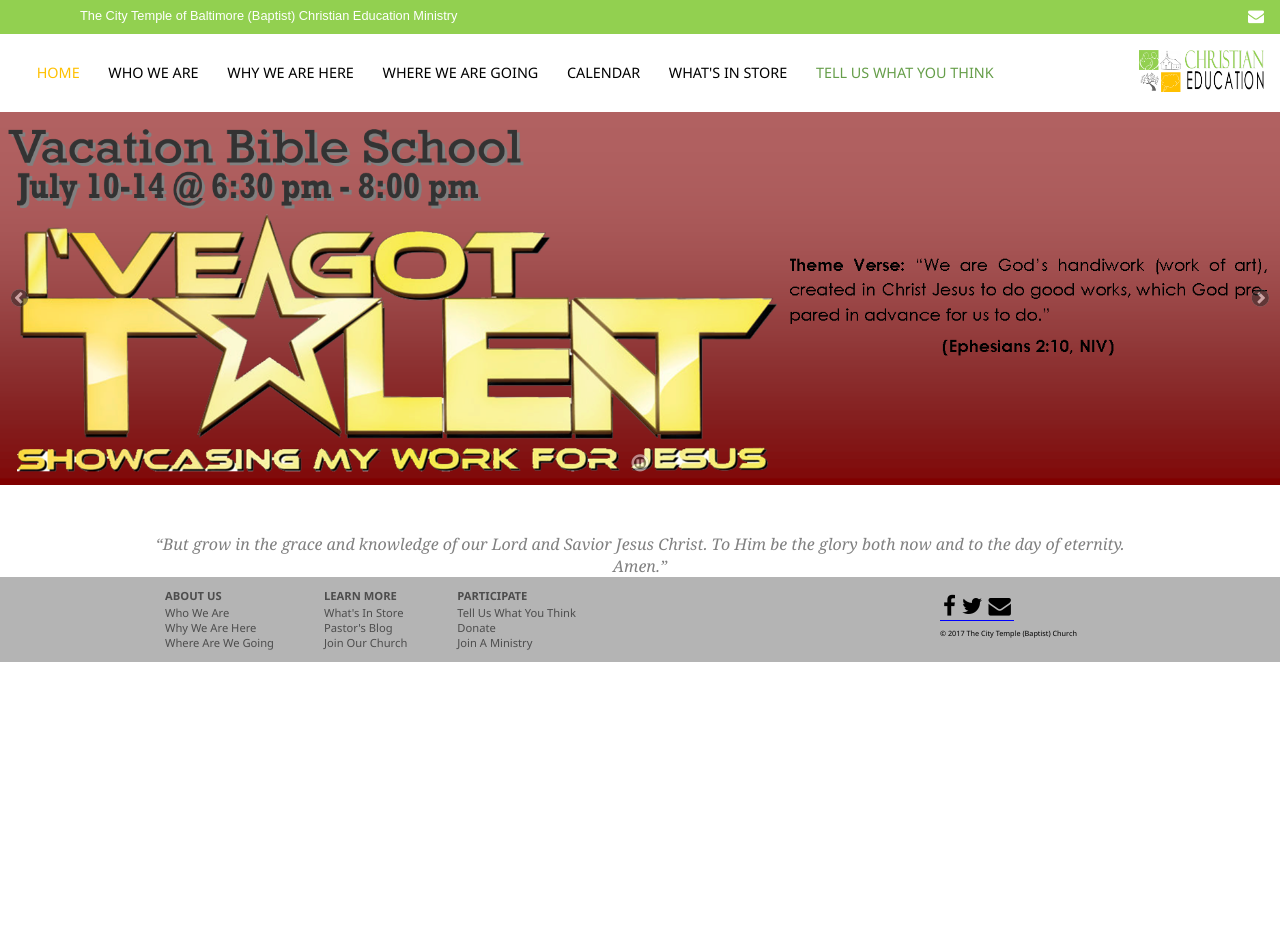
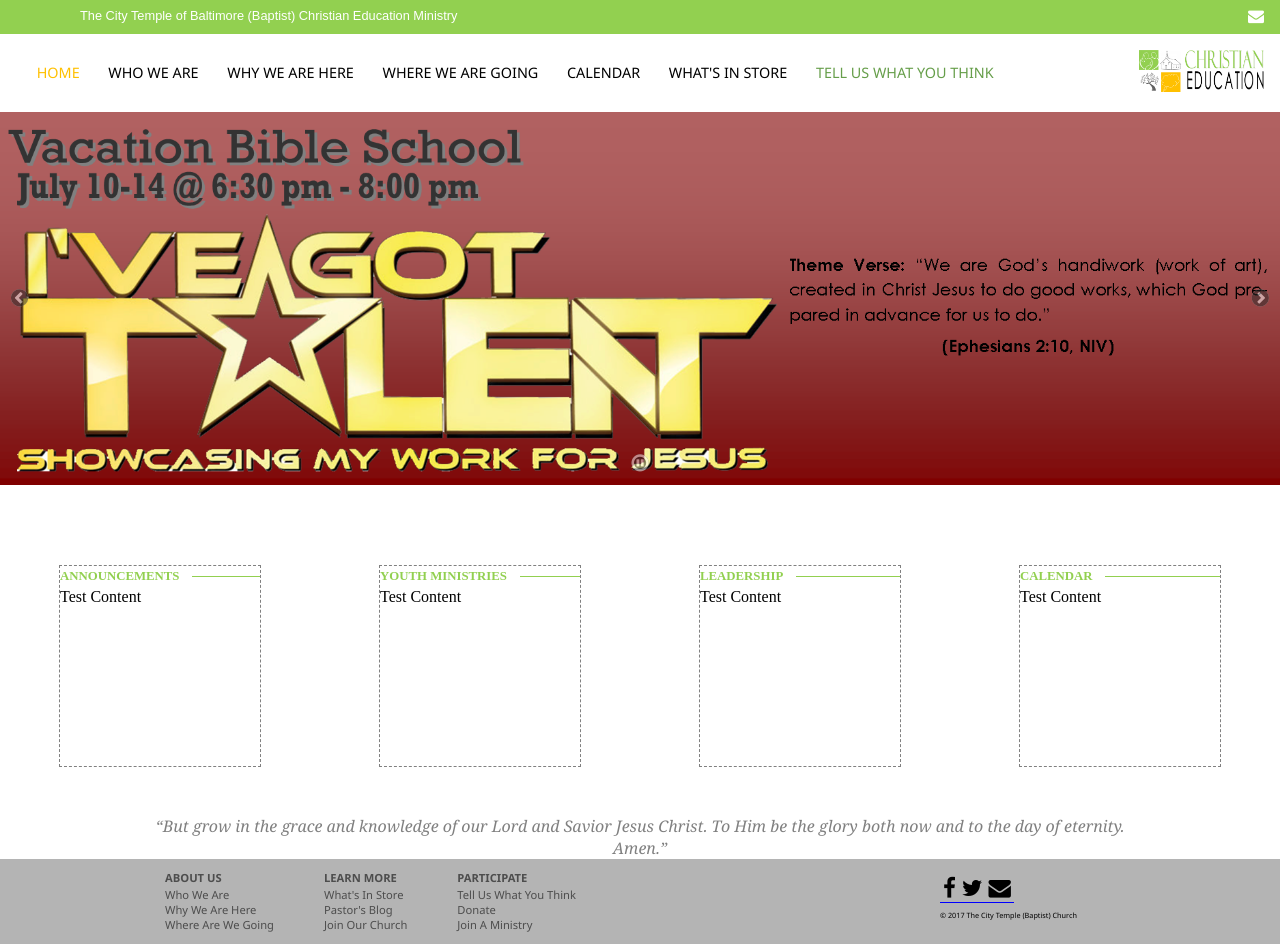
Before and after one commit to EJLearner/church-site-react, a React (Create React App) app: page / in a window 1280 px wide. Before the commit the page ends 800 px from the top, so only its background shows below. Built offline with nearby package versions, Linux system fonts and the light colour scheme.

Commit message:
add code for four bottom squares

```diff
--- a/package.json
+++ b/package.json
@@ -6,6 +6,7 @@
     "font-awesome": "^4.7.0",
     "lodash": "^4.17.4",
     "moment": "^2.18.1",
+    "prop-types": "^15.5.10",
     "react": "^15.5.4",
     "react-dom": "^15.5.4",
     "react-router": "^4.1.1",
--- a/src/Components/Home/Home.js
+++ b/src/Components/Home/Home.js
@@ -1,9 +1,14 @@
-import React, {Component} from 'react';
+import React from 'react';
+
 import Slider from '../Slider/Slider';
+import HomeSquares from '../HomeSquares/HomeSquares';
 
 const Home = () => {
   return (
+  <div>
     <Slider showPictureSelectButtons={false} />
+    <HomeSquares></HomeSquares>
+  </div>
   );
 }
 
--- /dev/null
+++ b/src/Components/HomeSquares/HomeSquares.css
@@ -0,0 +1,32 @@
+.home-page-bottom-content {
+	padding-top: 5em;
+	display: flex;
+	min-width: 800px;
+	 justify-content: space-around;
+	 /* justify-content: space-evenly; */
+}
+
+.home-page-bottom-content h2{
+	color: rgb(146, 208, 80);
+	display: inline-block;
+	font-size: 80%;
+	text-transform: uppercase;
+	width: 100%;
+	border-bottom: 1px solid rgb(146, 208, 80);
+	line-height: 0.01em;
+	/* margin: 5px 0 20px; */
+}
+
+.home-page-bottom-content h2 span{
+	background: white;
+	padding-right: 1em;
+
+}
+
+.home-page-bottom-content>div {
+		border: 1px dashed gray;
+		display: inline-block;
+		height: 200px;
+		position: relative;
+		width: 200px;
+	}
--- /dev/null
+++ b/src/Components/HomeSquares/HomeSquares.js
@@ -0,0 +1,43 @@
+import React from 'react';
+import PropTypes from 'prop-types';
+
+import './HomeSquares.css';
+
+const HomeSquare = (props) => {
+  return (
+    <div>
+      <h2><span>{props.title}</span></h2>
+      {props.children}
+    </div>
+  );
+};
+
+const HomeSquares = (props) => {
+  return (
+    <div className="home-page-bottom-content">
+      <HomeSquare title="Announcements">
+        <div>Test Content</div>
+      </HomeSquare>
+
+      <HomeSquare title="Youth Ministries">
+        <div>Test Content</div>
+      </HomeSquare>
+
+      <HomeSquare title="Leadership">
+        <div>Test Content</div>
+      </HomeSquare>
+
+      <HomeSquare title="Calendar">
+        <div>Test Content</div>
+      </HomeSquare>
+
+    </div>
+  );
+};
+
+HomeSquare.propTypes = {
+  title: PropTypes.string.isRequired,
+  children: PropTypes.node.isRequired
+}
+
+export default HomeSquares;
--- a/src/Components/MenuBar/MenuBar.js
+++ b/src/Components/MenuBar/MenuBar.js
@@ -3,12 +3,10 @@ import {Link} from 'react-router-dom';
 import { withRouter } from 'react-router-dom'
 import churchLogo from './chrisedtopbanner.png'
 
-import styles from './MenuBar.css'
+import './MenuBar.css'
 
 class MenuBar extends Component {
   render() {
-    console.log(this.props.location);
-
     const links = [
       {
         path: '/',
@@ -35,8 +33,12 @@ class MenuBar extends Component {
     ];
 
     const renderedLinks = links.map((link) => {
-      console.log(link.path, this.props.location.pathname)
-      const className = link.path === this.props.location.pathname ? 'current-page-link' : null;
+      const {pathname} = this.props.location;
+      let className = link.path === pathname ? 'current-page-link' : null;
+      const isHomePage = !pathname || pathname === '/christianedu.html';
+      if (link.path === '/' && isHomePage) {
+        className = 'current-page-link';
+      }
       return (
         <li key={link.path} className={className}>
           <Link to={link.path}>{link.text}</Link>
--- a/src/Components/PageContent/PageContent.js
+++ b/src/Components/PageContent/PageContent.js
@@ -1,4 +1,3 @@
-// import Slider from './Slider/Slider'
 import React, {Component} from 'react';
 import {Route, Switch} from 'react-router-dom';
 import Calendar from '../Calendar/Calendar'
--- a/src/Components/TitleBar/TitleBar.js
+++ b/src/Components/TitleBar/TitleBar.js
@@ -1,7 +1,8 @@
 import React, {Component} from 'react';
 
 import LoginControl from '../LoginControl/LoginControl'
-import styles from './TitleBar.css';
+
+import './TitleBar.css';
 
 class TitleBar extends Component {
   render() {
```
Also changed, not shown: src/Components/Home/Home.css (deleted, +0 -14 lines).
